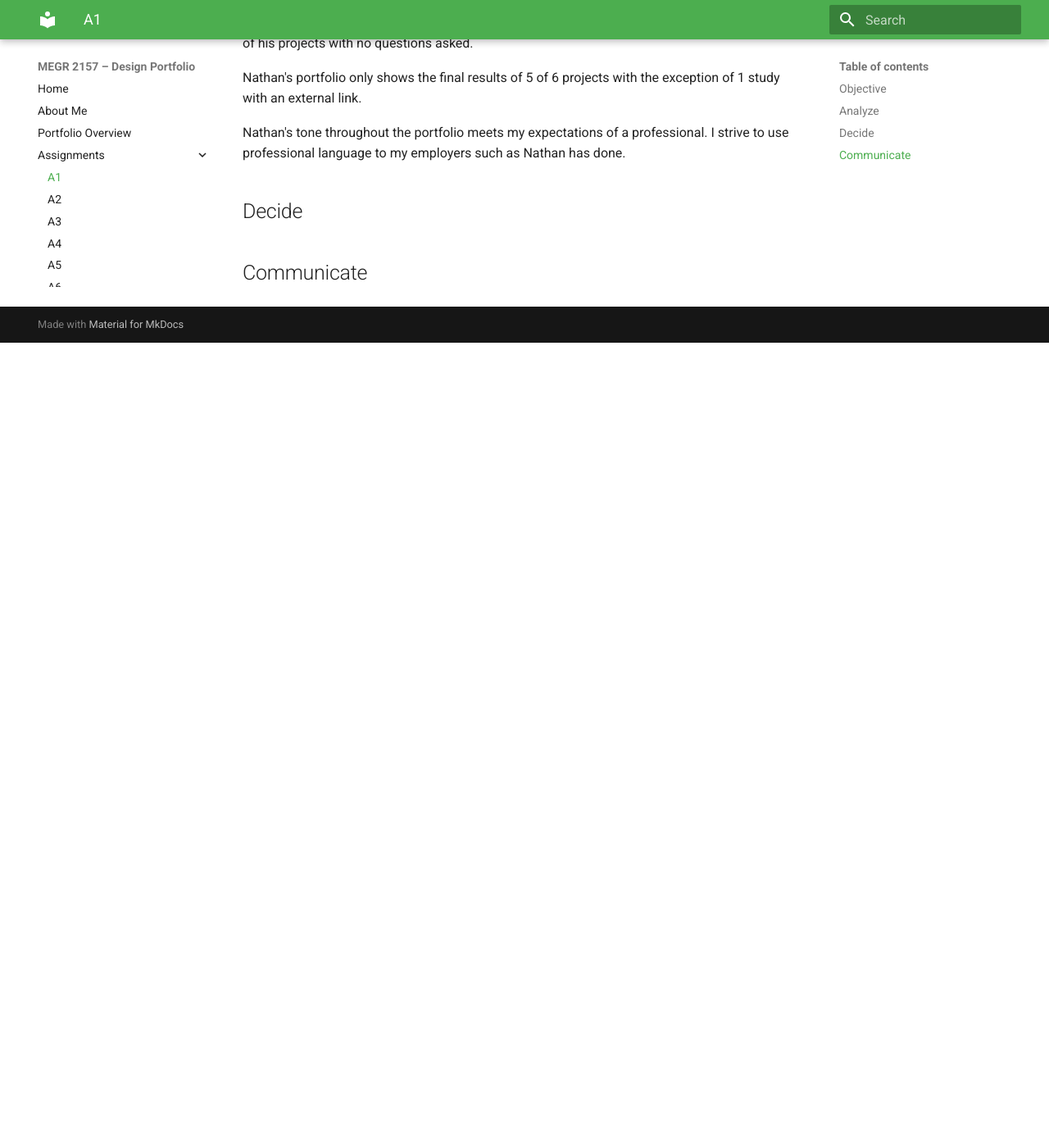
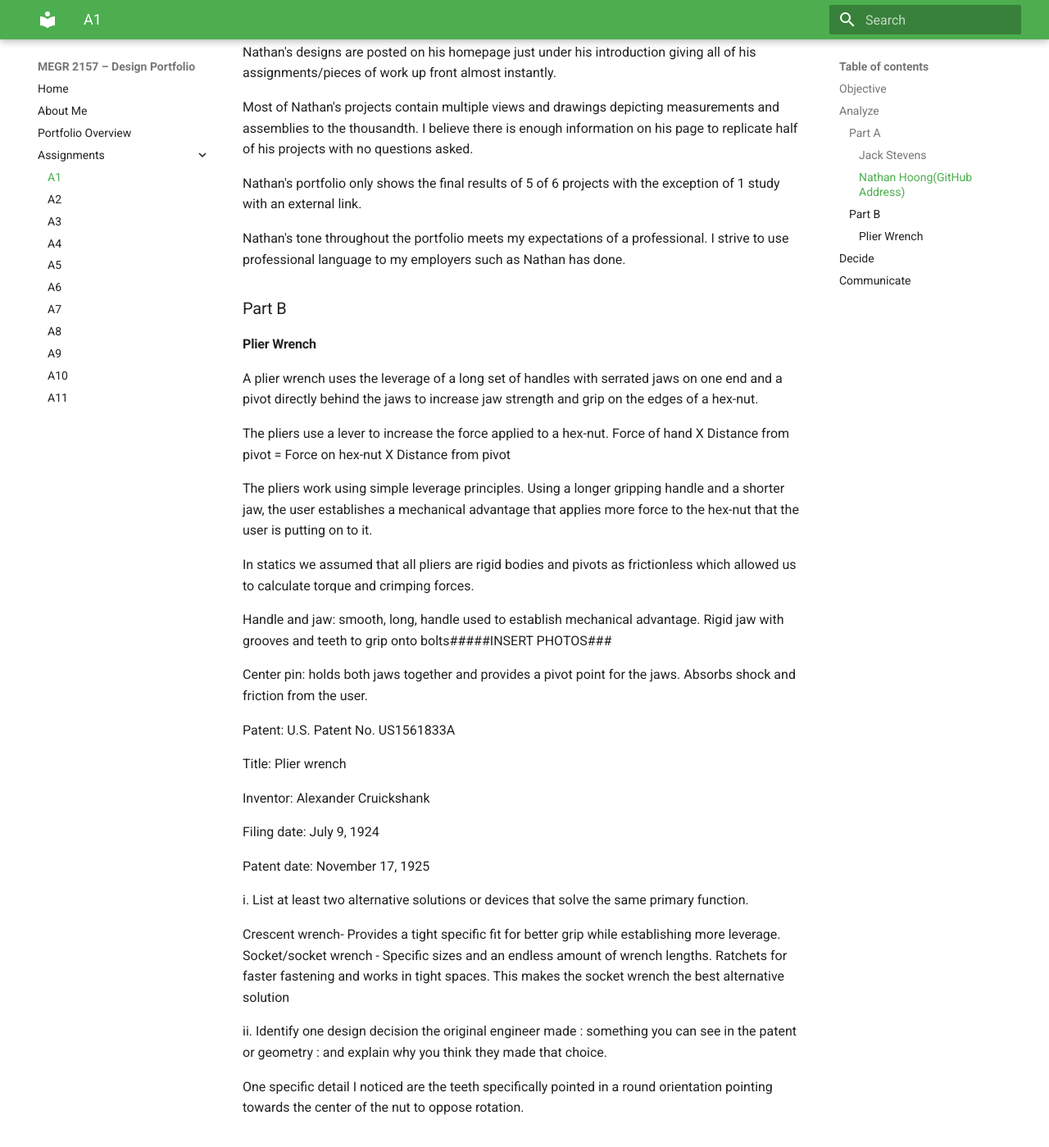
Before and after one commit to DillonB042106/megr2157-portfolio, an MkDocs documentation site: the page built from docs/assignments/A01/index.md, in a window 1280 px wide and 1400 px high, scrolled down 1059 px. Shown: the whole window at 82% size. Built offline with MkDocs 1.6.1 and Material for MkDocs 9.7.7, drawn with Linux system fonts in a browser that asks for light colours; before the commit the page ends 1477 px from its top, so only the background shows below that; some of the changed text lies outside the part shown.

Commit message:
Revise index.md for better structure and readability
Updated formatting and added sections for clarity in the portfolio analysis.

```diff
--- a/docs/assignments/A01/index.md
+++ b/docs/assignments/A01/index.md
@@ -4,8 +4,8 @@
 Launching and designing an E-Portfolio tailored to my educational and professional journey. My portfolio will contain academic achievements and goals in order to show my work and dedication to colleagues and future employers.
 
 ## Analyze
-Part A
-Jack Stevens
+### Part A
+#### Jack Stevens
 Race car frame design -
 
 Jack’s page is easily navigable using the "Engineering Projects,” tab along with his work, and educational experience. His different projects are listed with a picture and a brief description before clicking on any links. Under each link is the process in which Jack has used to source a problem, recognize a solution, overcome design hurdles, and publish/implement some of his designs.
@@ -18,7 +18,7 @@ This portfolio definitely uses proper and professional language on all pages to
 
 
 
-Nathan Hoong(GitHub Address)
+#### Nathan Hoong(GitHub Address)
 Nathan Hoong Homepage -
 
 Nathan's designs are posted on his homepage just under his introduction giving all of his assignments/pieces of work up front almost instantly.
@@ -30,6 +30,43 @@ Nathan's portfolio only shows the final results of 5 of 6 projects with the exce
 Nathan's tone throughout the portfolio meets my expectations of a professional. I strive to use professional language to my employers such as Nathan has done.
 
 
+### Part B
+
+#### Plier Wrench
+
+A plier wrench uses the leverage of a long set of handles with serrated jaws on one end and a pivot directly behind the jaws to increase jaw strength and grip on the edges of a hex-nut.
+
+The pliers use a lever to increase the force applied to a hex-nut.
+Force of hand X Distance from pivot = Force on hex-nut X Distance from pivot
+
+The pliers work using simple leverage principles. Using a longer gripping handle and a shorter jaw, the user establishes a mechanical advantage that applies more force to the hex-nut that the user is putting on to it.
+
+In statics we assumed that all pliers are rigid bodies and pivots as frictionless which allowed us to calculate torque and crimping forces.
+
+Handle and jaw: smooth, long, handle used to establish mechanical advantage. Rigid jaw with grooves and teeth to grip onto bolts#####INSERT PHOTOS###
+
+Center pin: holds both jaws together and provides a pivot point for the jaws. Absorbs shock and friction from the user.
+
+Patent: U.S. Patent No. US1561833A
+
+Title: Plier wrench
+
+Inventor: Alexander Cruickshank
+
+Filing date: July 9, 1924
+
+Patent date: November 17, 1925
+
+
+i.  List at least two alternative solutions or devices that solve the same primary function.
+
+Crescent wrench- Provides a tight specific fit for better grip while establishing more leverage.
+Socket/socket wrench - Specific sizes and an endless amount of wrench lengths. Ratchets for faster fastening and works in tight spaces. This makes the socket wrench the best alternative solution
+
+ii.  Identify one design decision the original engineer made : something you can see in the patent or geometry : and explain why you think they made that choice.
+
+One specific detail I noticed are the teeth specifically pointed in a round orientation pointing towards the center of the nut to oppose rotation.
+
 ## Decide
 
 
```
